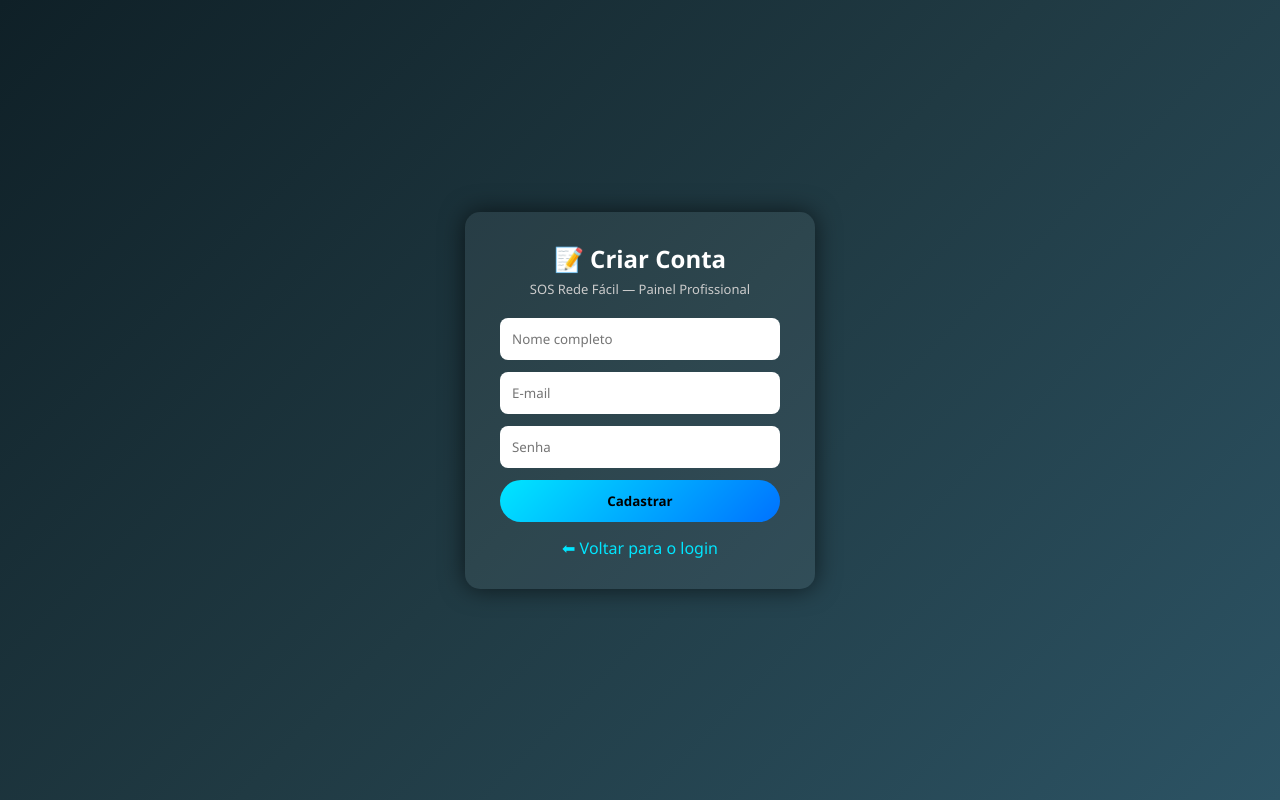
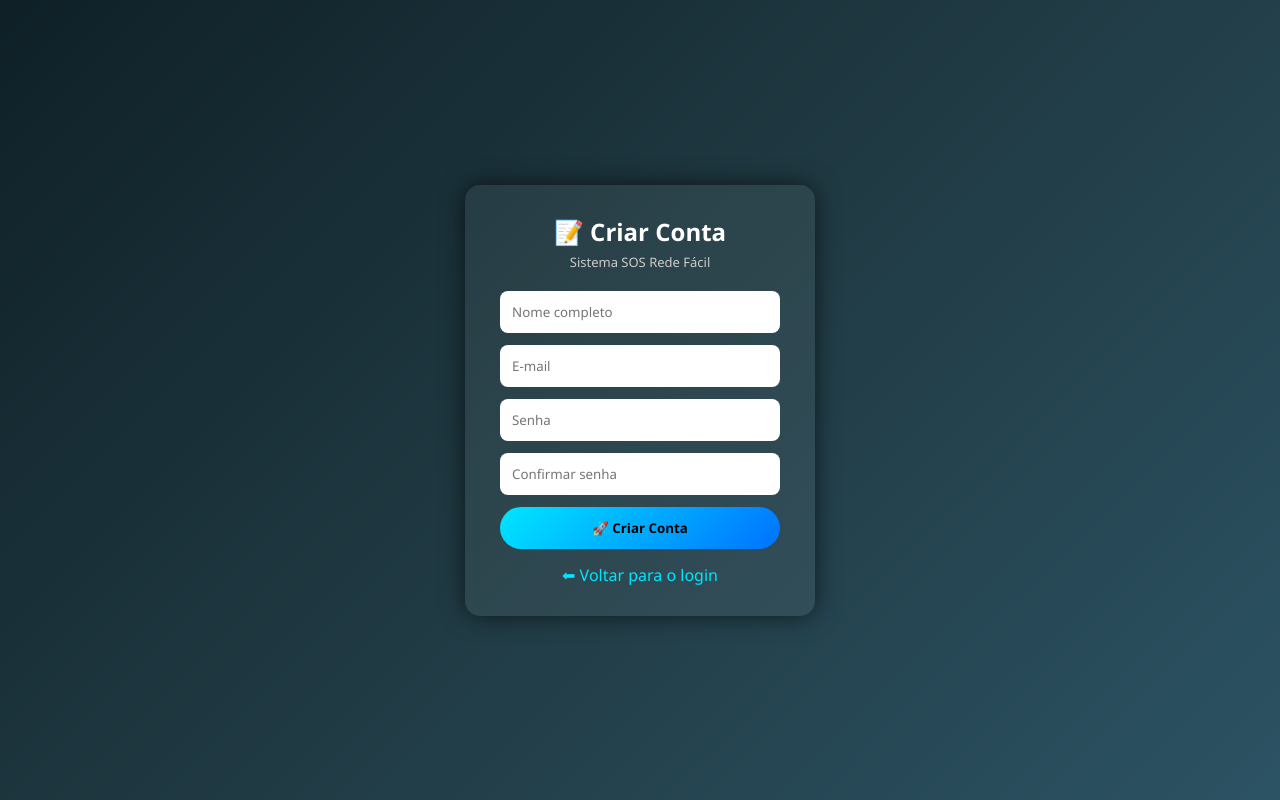
Before and after one commit to rendreson2020moreira-pixel/sos-rede-facil, a Python web app: template templates/cadastro.html in a window 1280 px wide. Run offline with Jinja, Linux system fonts and the light colour scheme; the template is opened without the code that fills it, so the values that code supplies are empty.

Commit message:
Sistema com senha segura

```diff
--- a/app.py
+++ b/app.py
@@ -60,6 +60,10 @@ def cadastro():
         nome = request.form['nome']
         email = request.form['email']
         senha = request.form['senha']
+confirmar = request.form['confirmar_senha']
+
+if senha != confirmar:
+    return render_template("cadastro.html", erro="As senhas não coincidem")
 
         senha_hash = generate_password_hash(senha)
 
--- a/templates/cadastro.html
+++ b/templates/cadastro.html
@@ -5,26 +5,50 @@
     <title>Cadastro — SOS Rede Fácil</title>
     <link rel="stylesheet" href="{{ url_for('static', filename='style.css') }}">
 </head>
+
 <body class="login-body">
 
 <div class="login-container">
-
     <div class="login-box">
 
         <h2>📝 Criar Conta</h2>
-        <p>SOS Rede Fácil — Painel Profissional</p>
+        <p class="subtitle">Sistema SOS Rede Fácil</p>
+
+        {% if erro %}
+            <div class="erro-msg">
+                {{ erro }}
+            </div>
+        {% endif %}
 
         <form method="POST">
-            <input type="text" name="nome" placeholder="Nome completo" required>
-            <input type="email" name="email" placeholder="E-mail" required>
-            <input type="password" name="senha" placeholder="Senha" required>
-            <button type="submit">Cadastrar</button>
+
+            <div class="input-group">
+                <input type="text" name="nome" placeholder="Nome completo" required>
+            </div>
+
+            <div class="input-group">
+                <input type="email" name="email" placeholder="E-mail" required>
+            </div>
+
+            <div class="input-group">
+                <input type="password" name="senha" placeholder="Senha" required>
+            </div>
+
+            <div class="input-group">
+                <input type="password" name="confirmar_senha" placeholder="Confirmar senha" required>
+            </div>
+
+            <button type="submit" class="btn-login">
+                🚀 Criar Conta
+            </button>
+
         </form>
 
-        <a href="/">⬅ Voltar para o login</a>
+        <div class="extra-links">
+            <a href="/">⬅ Voltar para o login</a>
+        </div>
 
     </div>
-
 </div>
 
 </body>
```
Also changed, not shown: templates/login.html (+21 -8 lines).
